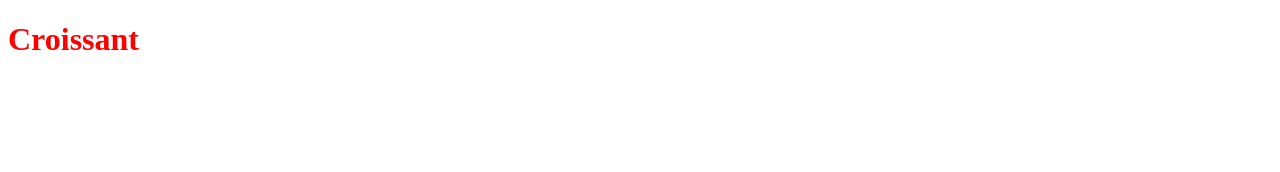
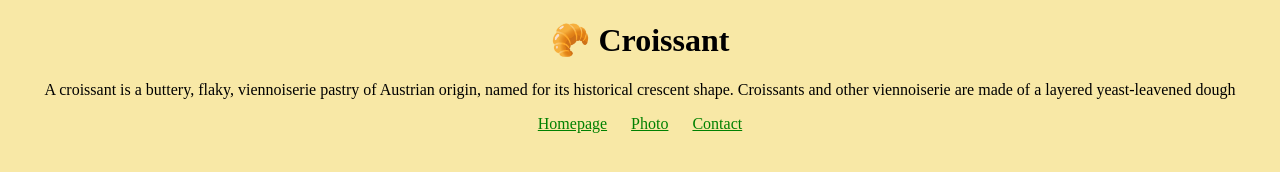
Before and after one commit to Astridaol/croissant-challenge, a plain HTML site: page index.html in a window 1280 px wide. Drawn offline with Linux system fonts and the light colour scheme.

Commit message:
Homepage croissant
adding link connection between pages
adding CSS to match homework mockup

```diff
--- a/index.html
+++ b/index.html
@@ -8,6 +8,16 @@
     <title>Croissant Challenge</title>
   </head>
   <body>
-    <h1>Croissant</h1>
+    <h1>🥐 Croissant</h1>
+    <p>
+      A croissant is a buttery, flaky, viennoiserie pastry of Austrian origin,
+      named for its historical crescent shape. Croissants and other viennoiserie
+      are made of a layered yeast-leavened dough
+    </p>
+    <div class="links">
+      <a href="/" rel="homepage">Homepage</a>
+      <a href="/photo.html" rel="photo">Photo</a>
+      <a href="/contact.html" rel="contact">Contact</a>
+    </div>
   </body>
 </html>
--- a/styles/app.css
+++ b/styles/app.css
@@ -1,3 +1,17 @@
-h1 {
-  color: red;
+body {
+  background-color: #f8e8a6;
 }
+
+h1,
+p {
+  text-align: center;
+}
+
+div {
+  text-align: center;
+}
+
+.links a {
+  margin: 0 10px;
+  color: green;
+}
```
